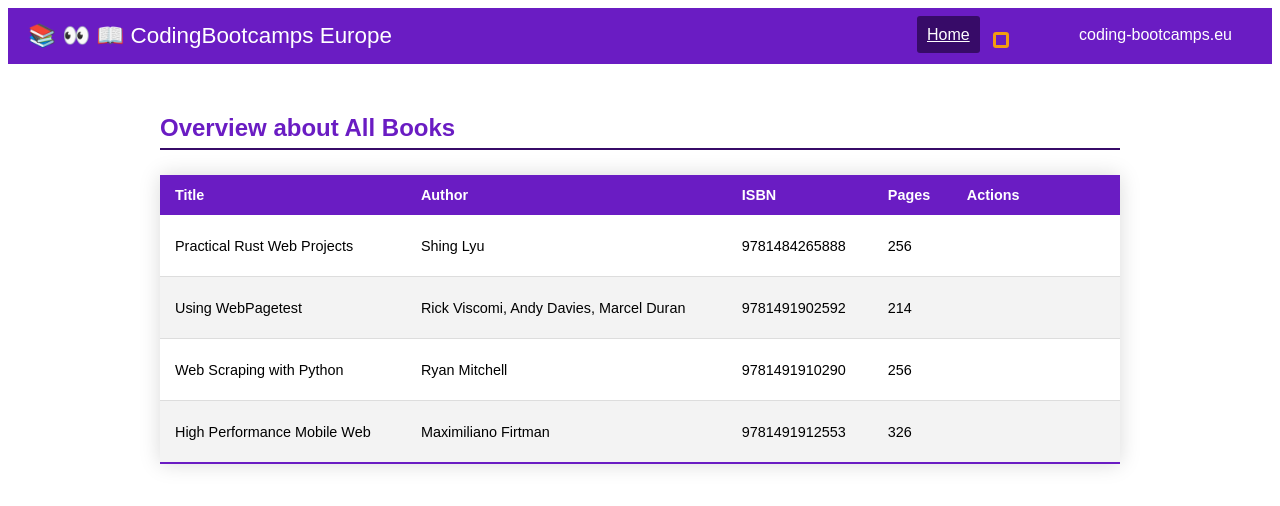
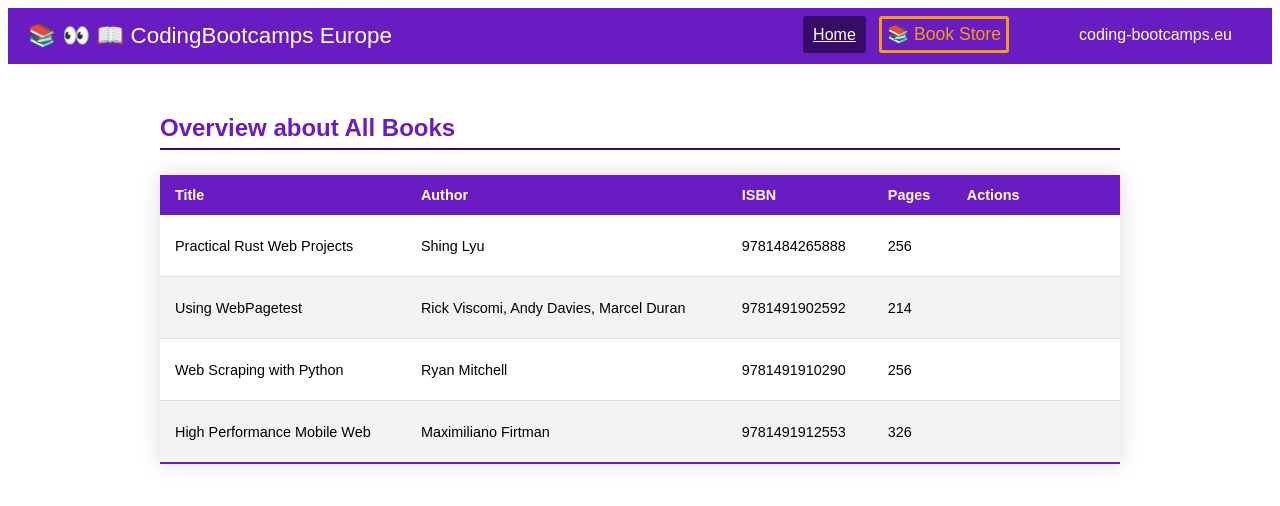
Before and after one commit to kiraGit67/header-and-booklist-component, a Vue app: page / in a window 1280 px wide. Shown: the top 506 px of the page. Built offline with nearby package versions, Linux system fonts and the light colour scheme.

Commit message:
feat: adds BasicButton into HeaderComponent using default slot

```diff
--- a/src/components/HeaderComponent.vue
+++ b/src/components/HeaderComponent.vue
@@ -9,11 +9,12 @@
           <a href="#" class="header__nav-item header__nav-item--active">Home</a
           >&nbsp;&nbsp;
           <base-button
-            :text="baseButtonText"
             variant="secondary"
             :style="baseButtonStyle"
             @button-clicked="toggleBookStoreState"
-          />
+          >
+            📚 {{ buttonTextToggle }}
+          </base-button>
         </nav>
         <a :href="headerLinkToggle" class="header__bootcamp-link">{{
           headerLinkTextToggle
@@ -56,6 +57,9 @@ export default {
       return this.atBookStore
         ? "https://www.coding-bootcamps.eu/book-store"
         : "https://www.coding-bootcamps.eu";
+    },
+    buttonTextToggle() {
+      return this.atBookStore ? "Bootcamp" : "Book Store";
     },
   },
   methods: {
```
